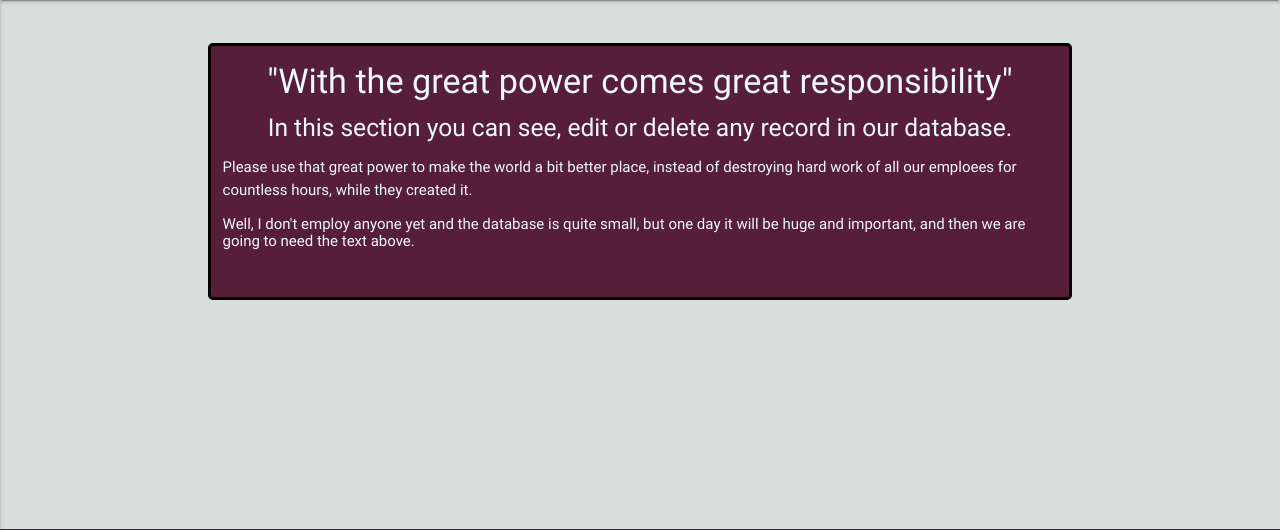
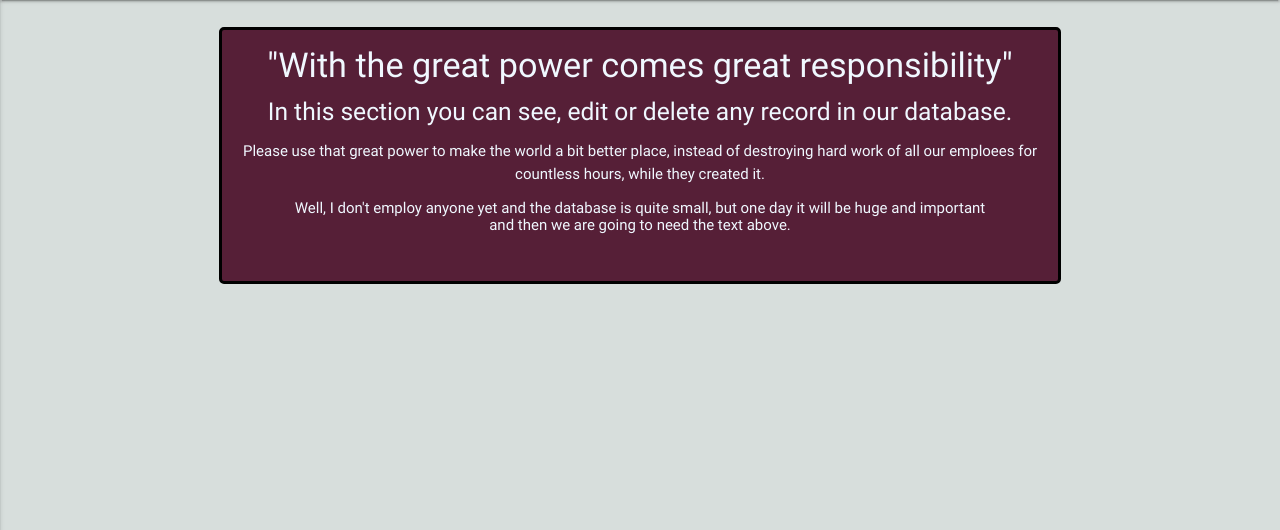
Before and after one commit to MrColorado35/pol_speak, a Flask app: template templates/all_words.html in a window 1280 px wide. Shown: the part 64-594 px from the top of the page. Run offline with Flask 2, Linux system fonts and the light colour scheme; the template is opened without the code that fills it, so the values that code supplies are empty; some libraries are stand-ins or nearby versions; some web fonts are replaced.

Commit message:
more style changes, fix large screen issue in all_words page, change name of base_two to be more meaningful

```diff
--- a/app.py
+++ b/app.py
@@ -21,38 +21,45 @@ def index():
     return render_template("index.html")
 
 # If we choose that we want to learn Polish, here's where we go
-@app.route('/user.html')
+@app.route('/user')
 def user():
     # description = mongo.db.categories.find_one({'_id': ObjectId(cat_id)})
     return render_template("user.html", categories=cat_list)
 
 # Allows us to see all categories and then all the words in specific order.
-@app.route('/cat.html/<cat_id>')
+@app.route('/cat/<cat_id>')
 def cat(cat_id):
+    # try:
+    #     category = mongo.db.categories.find_one({'_id': ObjectId(cat_id)})
+    # except Exception:
+    #     flash("There was an error getting the category")
+    #     redirect(url_for('user.html'))
+
     category = mongo.db.categories.find_one({'_id': ObjectId(cat_id)})
     words = mongo.db.words.find({'cat_name': "work"})
     romances = mongo.db.words.find({'cat_name': "romance"})
     nsfws = mongo.db.words.find({'cat_name': "NSFW"})
     others = mongo.db.words.find({'cat_name': "other"})
+
     # word = mongo.db.find_one()
     # cat_name = mongo.db.words.find({'cat_name': ObjectId(cat_name)})
     # words_choosen = mongo.db.words.find({'cat_name': ObjectId(cat_name)})
     return render_template('cat.html', category=category, categories=CATEGORIES,
-        words=words, romances=romances, nsfws=nsfws, others=others)
+        words=words,  romances=romances, nsfws=nsfws, others=others)
 
 # Brings page for Admin, with a list of all options that admin is allowed to do.
-@app.route('/admin.html')
+@app.route('/admin')
 def admin():
     return render_template("admin.html")
 
 # Provide an access to all words without keeping them in order.
-@app.route('/all_words.html')
+@app.route('/all_words')
 def all_words():
     words = mongo.db.words.find()
     return render_template("all_words.html", words=words)
 
 # That part of code allows Admin to add new words in a new page, dedicated to it.
-@app.route('/add_word.html')
+@app.route('/add_word')
 def add_word():
     return render_template("add_word.html", categories=cat_list, words=ALL_WORDS)
 
@@ -93,7 +100,7 @@ def update_word(word_id):
 # These are allowing admin to permanently delete any word from the database. I'm still unsure if I should leave it while
 # letting people to use my app freely.
 
-@app.route('/delete_word.html/<word_id>')
+@app.route('/delete_word/<word_id>')
 def delete_word(word_id):
     the_word = mongo.db.words.find_one({'_id': ObjectId(word_id)})
     return render_template("delete_word.html", word=the_word)
@@ -106,18 +113,18 @@ def remove_word(word_id):
 
 # This one allows us to go to contact page. This is also a trick to help to come out from the "user's trap" that I
 # created earlier and that will not allow users to go back to admin page through the menu
-@app.route('/contact.html')
+@app.route('/contact')
 def contact():
     return render_template("contact.html")
 
 # Thats my newest idea, to allow an admin to see words divided by categories, not only as a pile of all words from
 # the websie together, kept without any order
 
-@app.route('/admin_cat.html')
+@app.route('/admin_cat')
 def admin_cat():
     return render_template("admin_cat.html", categories=cat_list)
 
-@app.route('/cat_admin.html/<cat_id>')
+@app.route('/cat_admin/<cat_id>')
 def cat_admin(cat_id):
     category = mongo.db.categories.find_one({'_id': ObjectId(cat_id)})
     words = mongo.db.words.find({'cat_name': "work"})
--- a/static/css/style.css
+++ b/static/css/style.css
@@ -9,8 +9,9 @@ body {
     background-color: #20a4f3;
 }
 
-.bg-red {
+.bg-redish {
     background-color: #a30b37;
+    color: aliceblue;
 }
 
  .color-red {
--- a/templates/all_words.html
+++ b/templates/all_words.html
@@ -3,23 +3,25 @@
 {% extends 'base.html' %}
 {% block content %}
 
-<div class="row">
-   <div class="col sm12 bg-love margin border ">
-        <h4 class="center">"With the great power comes great responsibility"</h4>
-        <h5 class="center">In this section you can see, edit or delete any record in our database.</h5>
+<div class="">
+   <div class="col sm12 bg-love margin border center ">
+        <h4 class="">"With the great power comes great responsibility"</h4>
+        <h5 class="">In this section you can see, edit or delete any record in our database.</h5>
         <p>Please use that great power to make the world a bit better place, instead of destroying hard work of all our emploees for countless hours, while they created it.</p>
-        <h6 class="padding-bottom">Well, I don't employ anyone yet and the database is quite small, but one day it will be huge and important, and then we are going to need the text above.  </h6>
+        <h6 class="padding-bottom ">Well, I don't employ anyone yet and the database is quite small, but one day it will be huge and important <br> and then we are going to need the text above.  </h6>
         <!-- <i class="material-icons">insert_emoticon</i> -->
     </div>
+</div>
+<div class="row">
     <ul class="collapsible popout " data-collapsible="accordion">
     {% for word in words %}
     <!-- <div class="right margin-right no-bg tall">
     </div> -->
-
-       <li>
+    <li>
       <div class="collapsible-header ">
             <a href="{{url_for('edit_word', word_id=word._id)}}" class="waves-effect waves-light col s3 bg-blue btn">EDIT</a>
-            <p class=" center col s6"><i class="left material-icons">expand_more</i> {{ word.eng }}
+            <p class=" center col s6"><i class="left material-icons">expand_more</i>
+            <strong> {{ word.eng }} </strong>
             </p>
             <a href="{{url_for('delete_word', word_id=word._id)}}" class="waves-effect right col s3 margin-right waves-light btn bg-love">DELETE</a>
 
@@ -34,7 +36,8 @@
     </li>
      {% endfor %}
   </ul>
-</div>
+  </div>
+
 
 
 
--- a/templates/cat.html
+++ b/templates/cat.html
@@ -1,4 +1,4 @@
-{% extends 'base_two.html' %}
+{% extends 'base_student.html' %}
 {% block content %}
 <div class="bg-love padding-5 margin border">
 
--- a/templates/delete_word.html
+++ b/templates/delete_word.html
@@ -3,10 +3,10 @@
     <div class="row center">
         <h2 class="col s12 border bg-love">Are you sure you want to delete <br> '{{ word.eng }}' ?</h2>
         <div class="col s6">
-            <a href="{{url_for('all_words')}}" class="waves-effect waves-light bg-love btn">Cancel</a>
+            <a href="{{url_for('all_words')}}" class="waves-effect waves-light bg-drk btn">Cancel</a>
         </div>
         <div class="col s6">
-            <a href="{{url_for('remove_word', word_id=word._id)}}" class="waves-effect waves-light bg-drk btn">I'm sure</a>
+            <a href="{{url_for('remove_word', word_id=word._id)}}" class="waves-effect waves-light bg-redish btn">I'm sure</a>
         </div>
     </div>
 
--- a/templates/index.html
+++ b/templates/index.html
@@ -13,11 +13,11 @@
             <h4 class="padding-bottom" >Please choose who you are:</h4>
             </div>
             <div class="col s12 m6 bg-drk padding-5 opacity border">
-                <a href="user.html" id="user" class=" high"><h3>The Student</h3>
-                <p class="bg-red"> I would like to learn some Polish </p></a>
+                <a href="{{url_for('user')}}" id="user" class=" high"><h3>The Student</h3>
+                <p class="bg-redish"> I would like to learn some Polish </p></a>
             </div>
             <div class="col s12 m6 bg-drk padding-5 border">
-                <a href="admin.html" id="admin" class=" high "><h3>The Admin</h3>
+                <a href="{{url_for('admin')}}" id="admin" class=" high "><h3>The Admin</h3>
                 <p> I speak Polish and want to help improving your database </p></a>
             </div>
         </div>
--- a/templates/user.html
+++ b/templates/user.html
@@ -1,6 +1,6 @@
 <!-- Users will only have an ability to read the records from our database, without a structure allowing users to add,  edit or delete them -->
 
-{% extends 'base_two.html' %}
+{% extends 'base_student.html' %}
 {% block content %}
    <div class=" bg-love padding-5 margin border">
 
```
Also changed, not shown: templates/base_student.html (renamed from templates/base_two.html).
